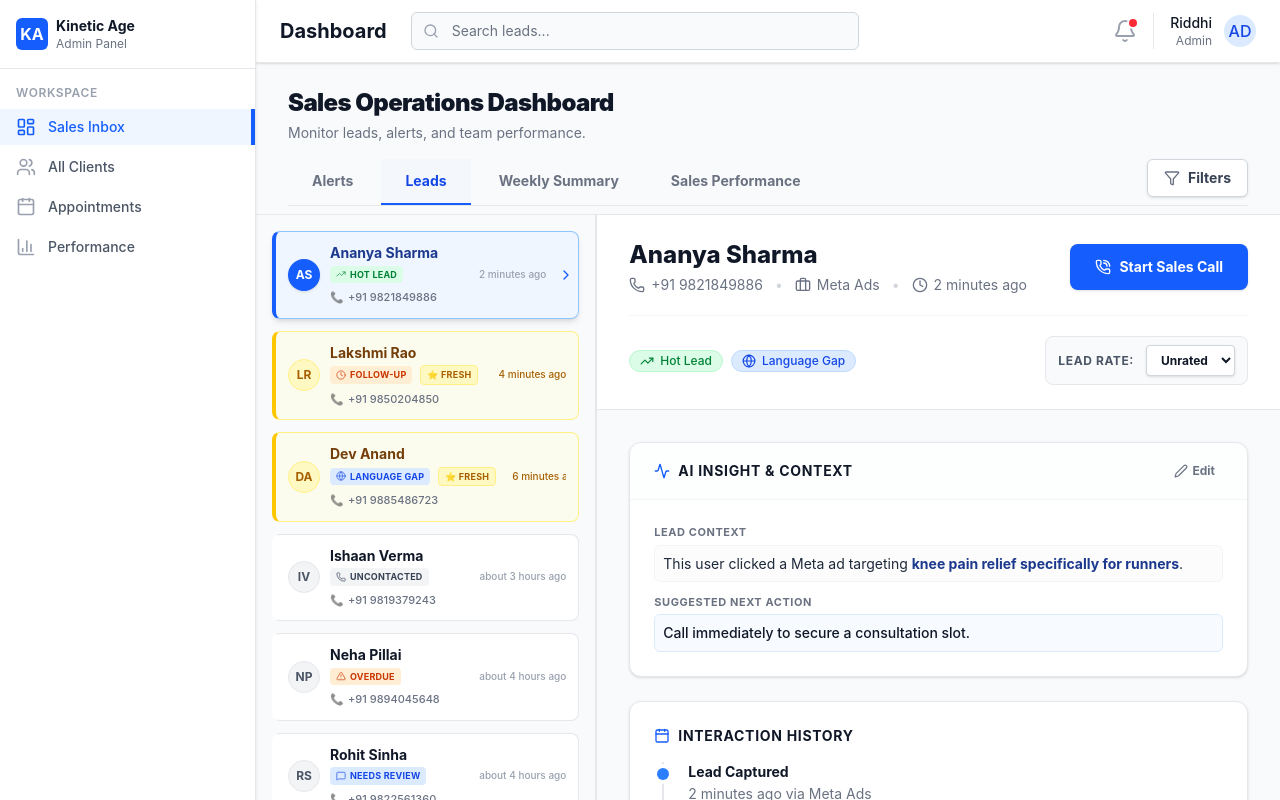
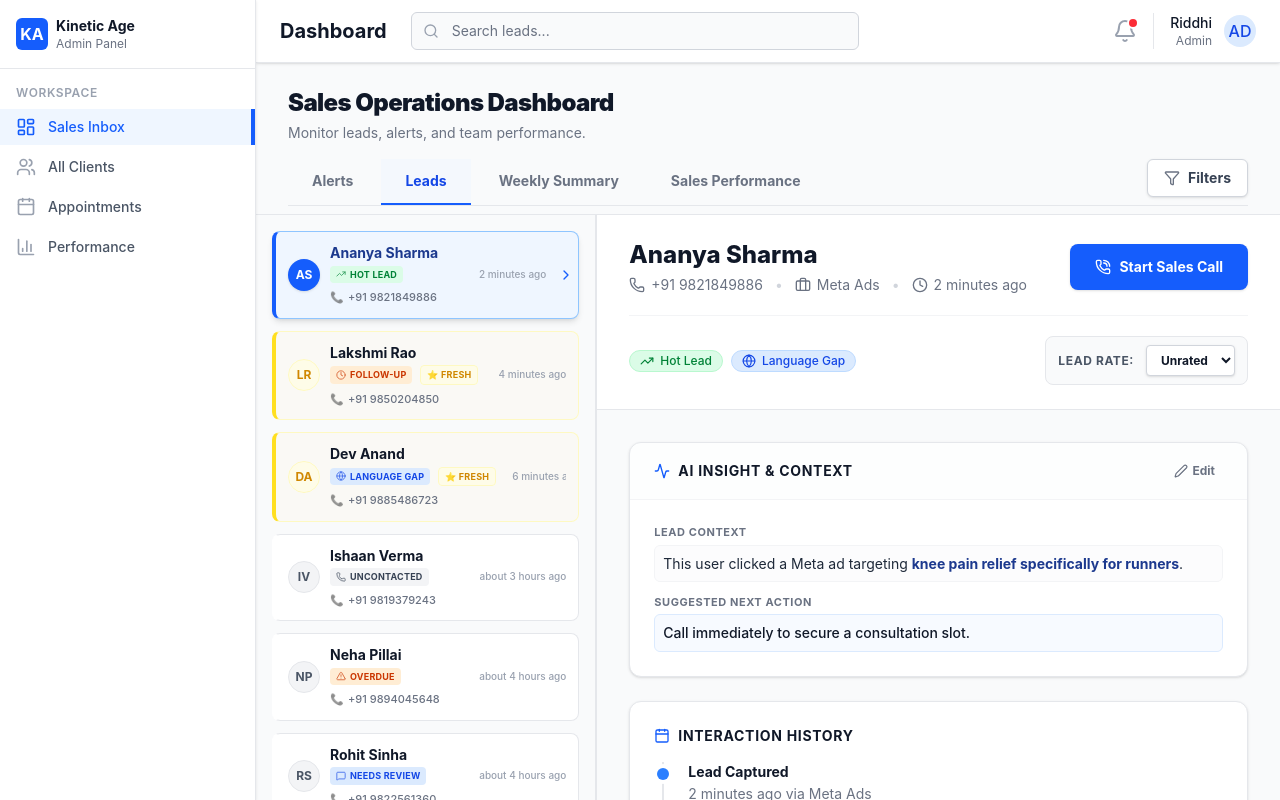
Before and after one commit to vidula18/kinetic-dashboard, a React (Vite) app: page / in a window 1280 px wide. Both pictures are taken after a click on the button "Leads". Built offline with nearby package versions, Linux system fonts and the light colour scheme.

Commit message:
Make yellow fresh leads highlight extremely light and subtle

```diff
--- a/src/components/LeadItem.tsx
+++ b/src/components/LeadItem.tsx
@@ -30,7 +30,7 @@ export function LeadItem({ lead, isSelected, onClick }: LeadItemProps) {
         isSelected
           ? 'bg-blue-50 border-y-blue-300 border-r-blue-300 border-l-[4px] border-l-blue-600 shadow-md'
           : lead.isFresh
-            ? 'bg-yellow-50/70 border-yellow-200 hover:shadow-md hover:border-yellow-300 border-l-[4px] border-l-yellow-400'
+            ? 'bg-yellow-50/30 border-yellow-100 hover:shadow-md hover:border-yellow-200 border-l-[4px] border-l-yellow-300'
             : 'bg-white border-gray-200 hover:shadow-md hover:border-gray-300 border-l-[4px] border-l-transparent'
       }`}
     >
@@ -42,13 +42,13 @@ export function LeadItem({ lead, isSelected, onClick }: LeadItemProps) {
 
       <div className={`flex items-center gap-2.5 ${isSelected ? 'pr-5' : ''}`}>
         {/* Avatar */}
-        <div className={`flex-shrink-0 w-8 h-8 rounded-full flex items-center justify-center font-bold text-xs ${isSelected ? 'bg-blue-600 text-white shadow-sm' : lead.isFresh && !isSelected ? 'bg-yellow-100 text-yellow-700 border border-yellow-200' : 'bg-gray-100 text-gray-600 border border-gray-200'}`}>
+        <div className={`flex-shrink-0 w-8 h-8 rounded-full flex items-center justify-center font-bold text-xs ${isSelected ? 'bg-blue-600 text-white shadow-sm' : lead.isFresh && !isSelected ? 'bg-yellow-50 text-yellow-600 border border-yellow-100' : 'bg-gray-100 text-gray-600 border border-gray-200'}`}>
           {initials}
         </div>
 
         <div className="flex-1 min-w-0 flex flex-col justify-center">
           {/* Top Row: Name */}
-          <h3 className={`font-bold text-[14px] leading-tight mb-1 break-words pr-2 ${isSelected ? 'text-blue-900' : lead.isFresh ? 'text-yellow-900' : 'text-gray-900'}`}>
+          <h3 className={`font-bold text-[14px] leading-tight mb-1 break-words pr-2 ${isSelected ? 'text-blue-900' : lead.isFresh ? 'text-gray-900' : 'text-gray-900'}`}>
             {lead.name}
           </h3>
 
@@ -59,12 +59,12 @@ export function LeadItem({ lead, isSelected, onClick }: LeadItemProps) {
               {primaryLabel.text}
             </span>
             {lead.isFresh && !isSelected && (
-              <span className="inline-flex items-center px-1.5 py-0.5 rounded text-[9px] font-bold uppercase tracking-wide whitespace-nowrap flex-shrink-0 bg-yellow-100 text-yellow-700 border border-yellow-200">
+              <span className="inline-flex items-center px-1.5 py-0.5 rounded text-[9px] font-bold uppercase tracking-wide whitespace-nowrap flex-shrink-0 bg-yellow-50 text-yellow-600 border border-yellow-100">
                 ⭐ FRESH
               </span>
             )}
             <div className="flex-1"></div>
-            <span className={`text-[10px] font-medium whitespace-nowrap truncate flex-shrink-0 ${lead.isFresh && !isSelected ? 'text-yellow-700' : 'text-gray-400'}`}>
+            <span className={`text-[10px] font-medium whitespace-nowrap truncate flex-shrink-0 text-gray-400`}>
               {formatDistanceToNow(lead.timeReceived, { addSuffix: true })}
             </span>
           </div>
```
